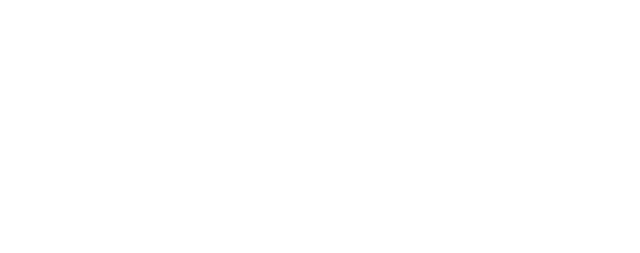
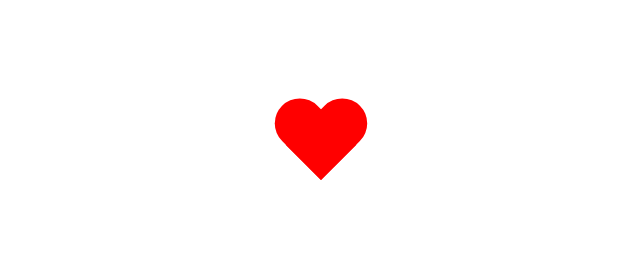
Before and after one commit to dtlobue/CSS-Beating-Heart, a plain HTML site: page index.html in a window 1280 px wide. Shown: the whole page, without its empty margins (237-877 px from the left). Drawn offline with Linux system fonts and the light colour scheme.

Commit message:
changed initial files

```diff
--- a/index.html
+++ b/index.html
@@ -3,6 +3,7 @@
   <head>
     <meta charset="utf-8">
     <title>Beating Heart</title>
+    <link rel="stylesheet" type="text/css" href="style.css">
   </head>
   <body>
     <div id="heart"></div>
--- /dev/null
+++ b/style.css
@@ -0,0 +1,38 @@
+#heart {
+  height: 150px;
+  width: 200px;
+  position: relative;
+  left: 500px;
+  margin-top: 100px;
+  animation: 1s step-end 1s infinite both beat;
+}
+
+@keyframes beat {
+  0% {
+    transform: scale(1);
+  }
+  50% {
+    transform: scale(1.5);
+  }
+  100% {
+    transform: scale(1);
+  }
+}
+#heart:before, #heart:after {
+  position: absolute;
+  content: "";
+  left: 50px;
+  top: 0;
+  width: 50px;
+  height: 80px;
+  background: red;
+  border-radius: 50px 50px 0 0;
+  transform: rotate(-45deg);
+  transform-origin: 0 100%;
+}
+
+#heart:after {
+  left: 0;
+  transform: rotate(45deg);
+  transform-origin: 100% 100%;
+}
```
